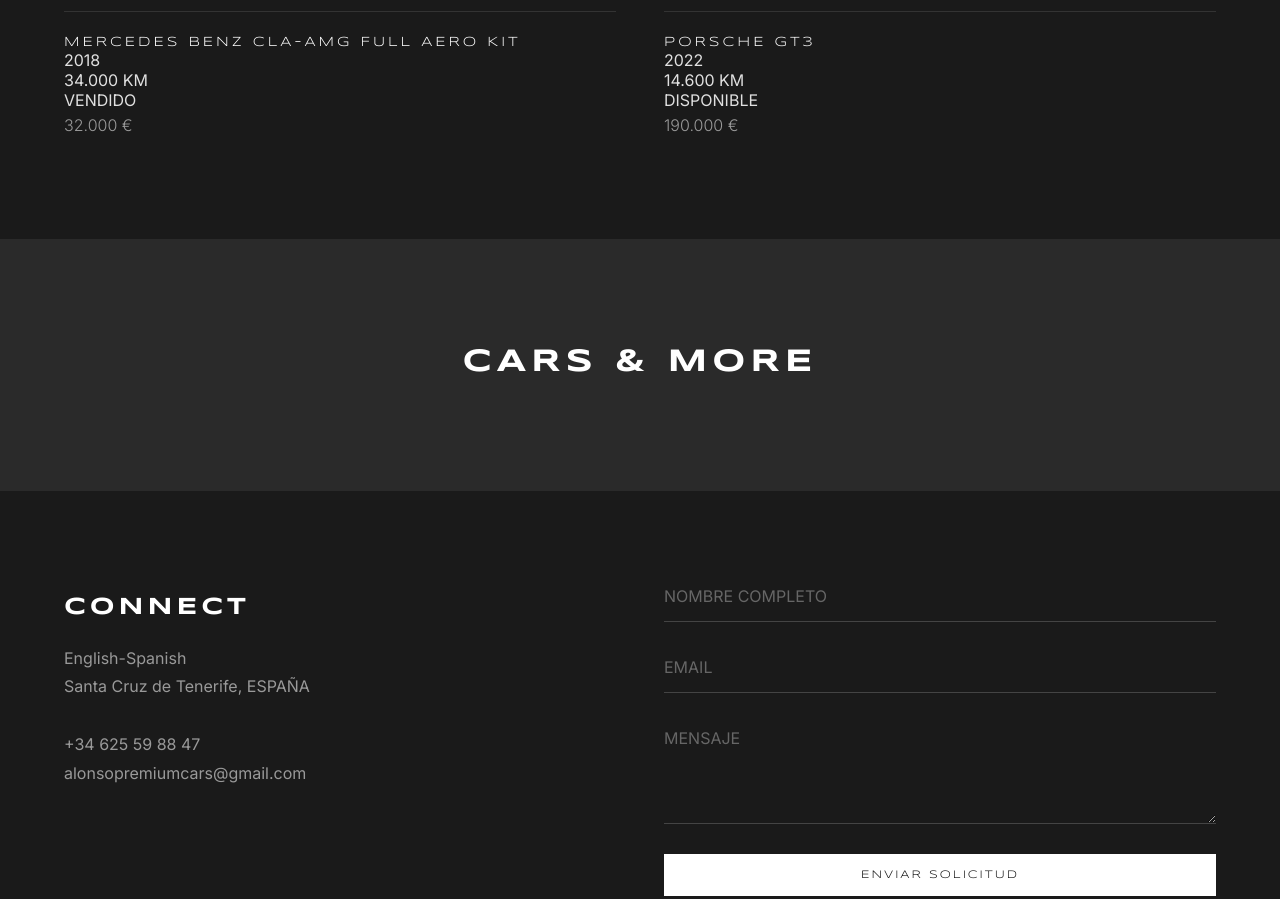
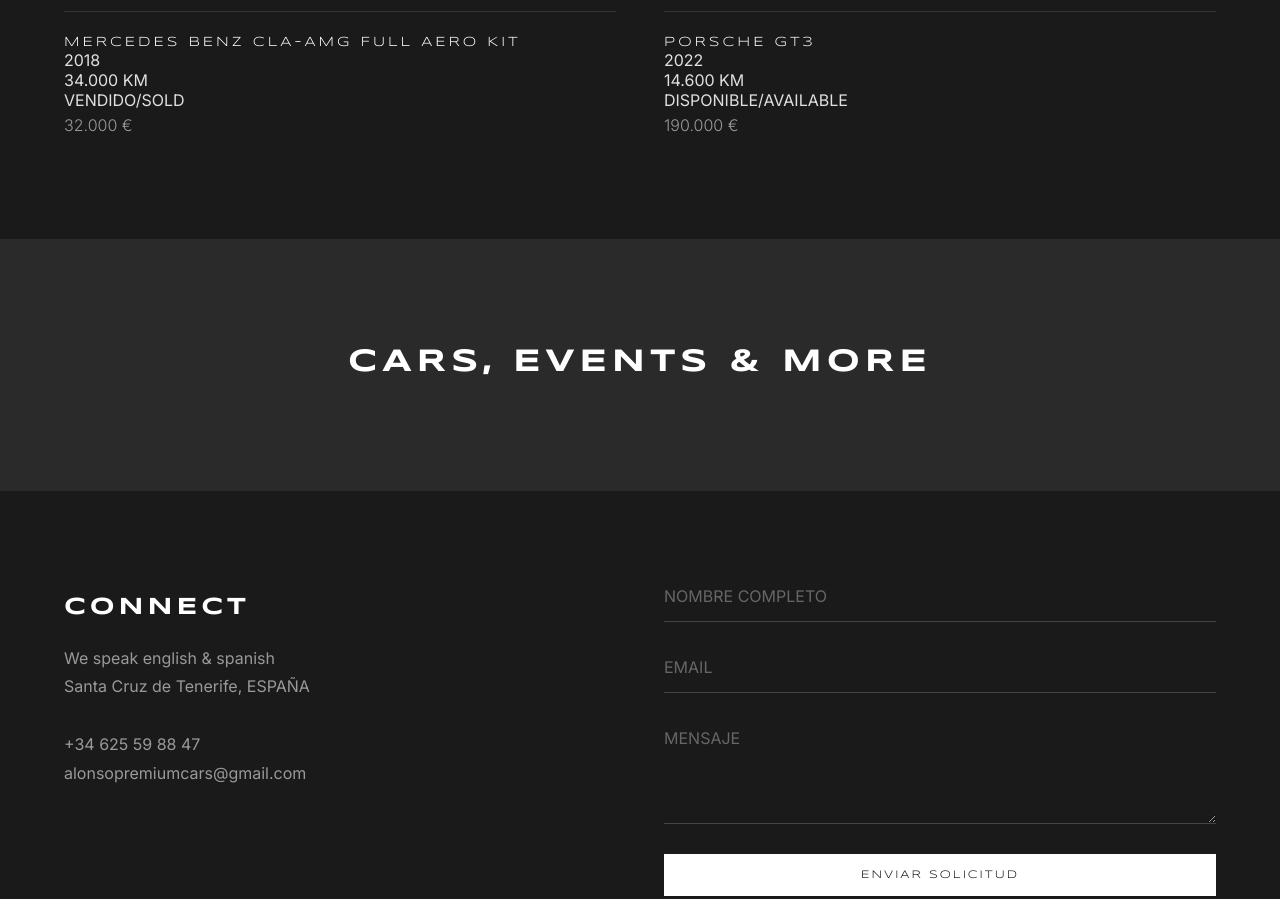
Before and after one commit to tommyalonso/alonsoweb, a website: page index.html in a window 1280 px wide. Shown: the part 1093-1992 px from the top of the page. Drawn offline with nearby package versions, Linux system fonts and the light colour scheme.

Commit message:
Update car state descriptions in index.html

```diff
--- a/index.html
+++ b/index.html
@@ -313,7 +313,7 @@
     </main>
 
     <section class="about-section">
-        <h2>Cars & more</h2>
+        <h2>Cars, events & more</h2>
         <p class="about-content"></p>
     </section>
 
@@ -321,7 +321,7 @@
         <div class="contact-info">
             <h3>Connect</h3>
             <p>
-                English-Spanish<br>
+                We speak english & spanish<br>
                 Santa Cruz de Tenerife, ESPAÑA<br><br>
                 +34 625 59 88 47<br>
                 alonsopremiumcars@gmail.com
@@ -363,7 +363,7 @@
                 year: "2018",
                 price: "32.000 €",
                 details: "34.000 KM",
-                state: "VENDIDO",
+                state: "VENDIDO/SOLD",
                 img: "https://github.com/tommyalonso/alonsoweb/blob/main/img/IMG_2035%20(2).jpeg?raw=true"
             },
             {
@@ -371,7 +371,7 @@
                 year: "2022",
                 price: "190.000 €",
                 details: "14.600 KM",
-                state: "DISPONIBLE",
+                state: "DISPONIBLE/AVAILABLE",
                 img: "https://www.meritpartners.com/images/vehicles/269786/Black992Touring_04.jpg"
             }
             // Añade más vehículos aquí siguiendo el mismo formato
```
